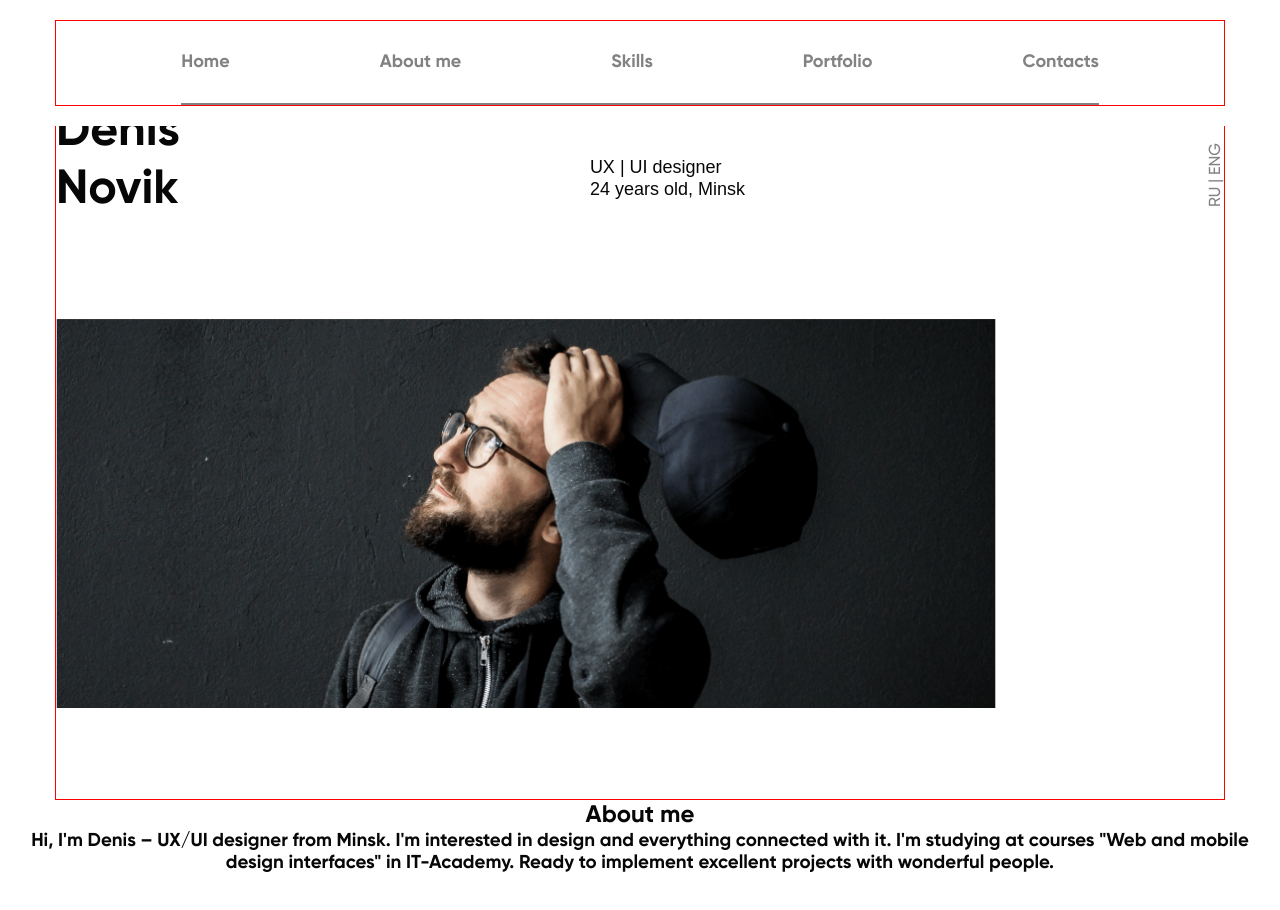
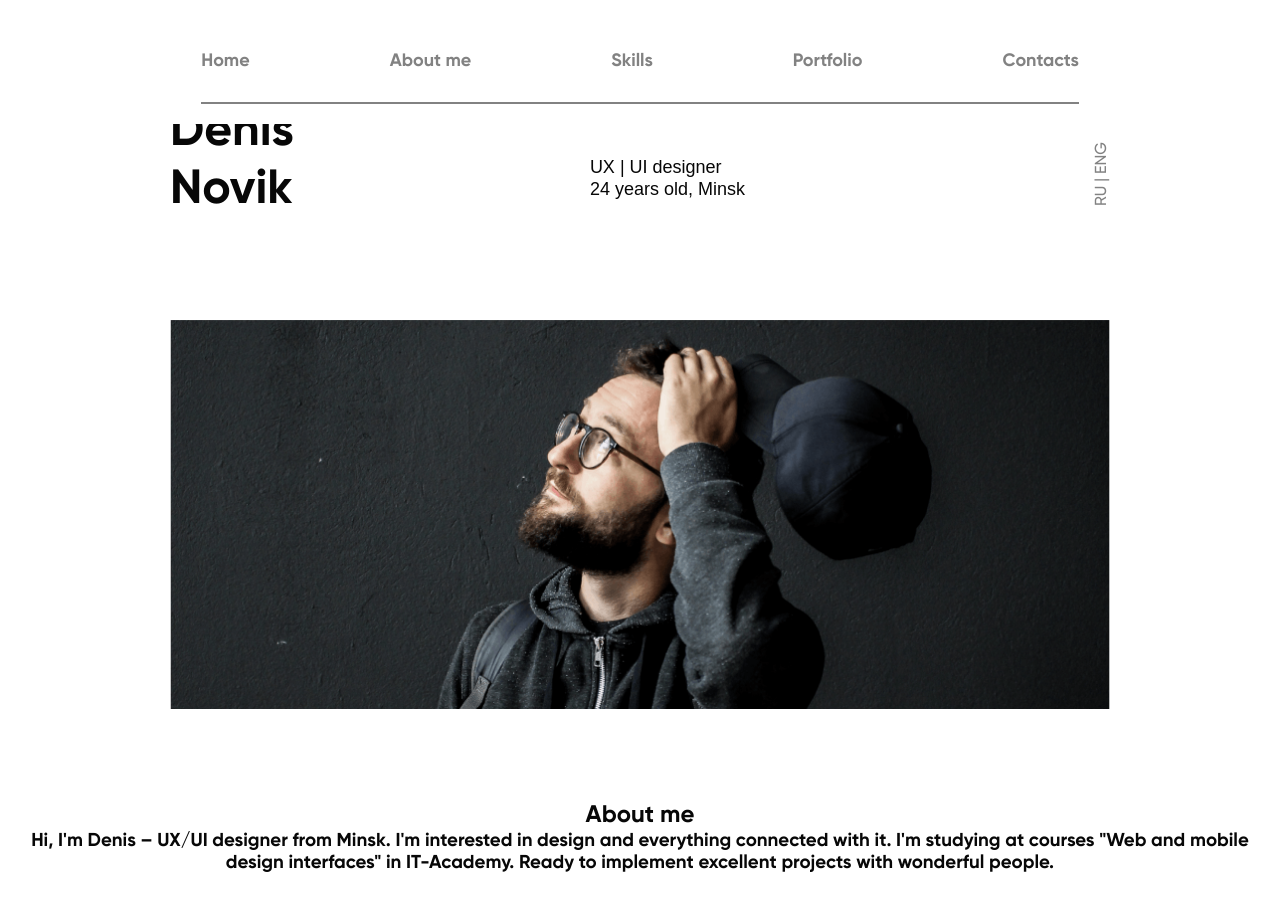
Before and after one commit to Elena-it-code/portfolio, a React app: page / in a window 1280 px wide. Shown: the top 910 px of the page. Built offline with nearby package versions, Linux system fonts and the light colour scheme.

Commit message:
Add styles for Main section

```diff
--- a/src/components/Container.tsx
+++ b/src/components/Container.tsx
@@ -1,11 +1,11 @@
 import styled from "styled-components";
 
 export const Container = styled.div`
-  max-width: 1170px;
+  max-width: 940px;
   width: 100%;
   min-height: 100%;
   padding: 0 15px;
   margin: 0 auto;
-  border: 1px solid red;
+  //border: 1px solid red;
 
 `
--- a/src/components/menu/Menu.tsx
+++ b/src/components/menu/Menu.tsx
@@ -8,19 +8,19 @@ export const Menu = () => {
             <StyledMenu>
                 <ul>
                     <StyledListItem>
-                        <Link href="">Home</Link>
+                        <Link href="#">Home</Link>
                     </StyledListItem>
                     <StyledListItem>
-                        <Link href="">About me</Link>
+                        <Link href="#">About me</Link>
                     </StyledListItem>
                     <StyledListItem>
-                        <Link href="">Skills</Link>
+                        <Link href="#">Skills</Link>
                     </StyledListItem>
                     <StyledListItem>
-                        <Link href="">Portfolio</Link>
+                        <Link href="#">Portfolio</Link>
                     </StyledListItem>
                     <StyledListItem>
-                        <Link href="">Contacts</Link>
+                        <Link href="#">Contacts</Link>
                     </StyledListItem>
                 </ul>
             </StyledMenu>
@@ -30,7 +30,7 @@ export const Menu = () => {
 const StyledMenu = styled.nav`
  ul {
    display: flex;
-   gap: 150px;
+   gap: 140px;
    justify-content: space-between;
    //justify-items: stretch;
    padding: 30px 0px;
@@ -46,6 +46,11 @@ const Link = styled.a`
   font-family: 'Gilroy', sans-serif;
   font-size: 18px;
   font-weight: bold;
+
+  &:active {
+    color: ${theme.colors.font};
+  }
+
   &:hover {
     color: ${theme.colors.accent};/* Цвет ссылки при наведении */
   }
```
